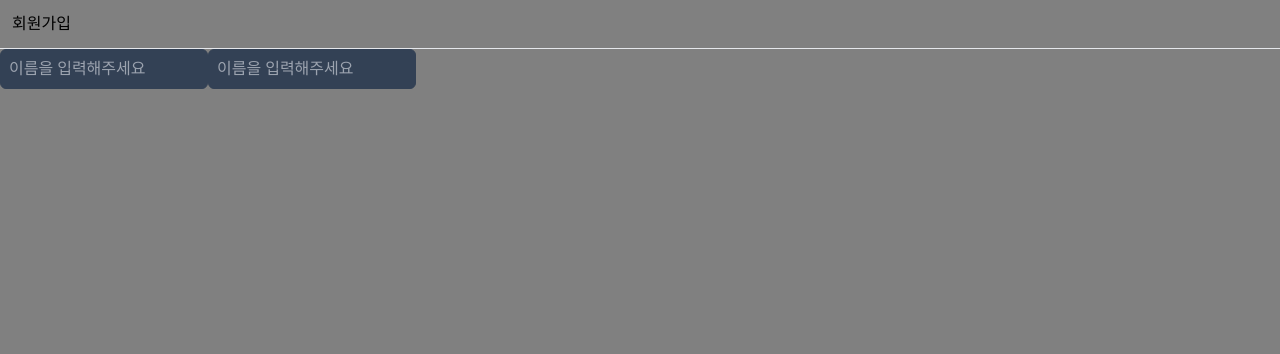
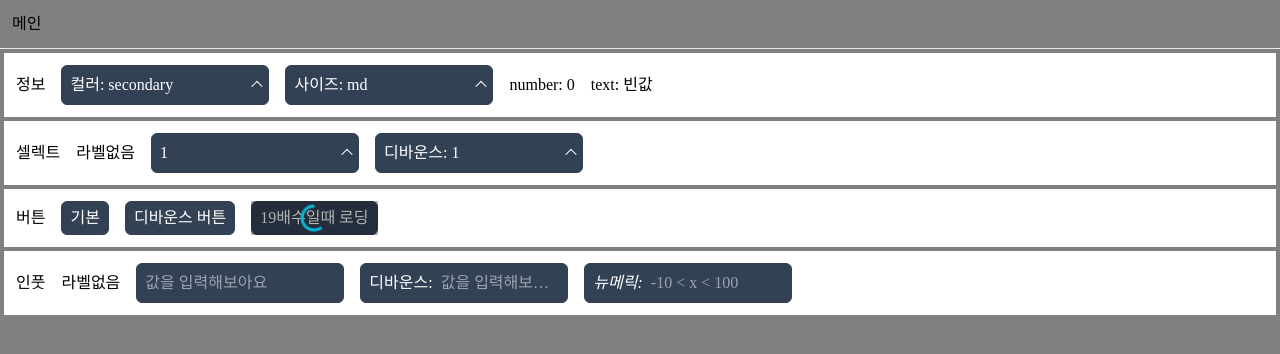
Before and after one commit to uiwwsw/broong, a React (Vite) app: page / in a window 1280 px wide. Shown: the top 354 px of the page. Built offline with nearby package versions, Linux system fonts and the light colour scheme; a web font is replaced by a local one.

Commit message:
fix: rollback

```diff
--- a/src/App.tsx
+++ b/src/App.tsx
@@ -2,7 +2,7 @@
 // import viteLogo from '/vite.svg'
 
 import DefaultLayout from '@/DefaultLayout';
-import Form from '@/Form';
+import Main from '@/Main';
 import NormalLayout from '@/NormalLayout';
 import NotFound from '@/NotFound';
 import { BrowserRouter as Router, Route, Routes } from 'react-router-dom';
@@ -12,7 +12,7 @@ const App = () => {
     <Router>
       <Routes>
         <Route element={<DefaultLayout />}>
-          <Route path="/" element={<Form />} />
+          <Route path="/" element={<Main />} />
         </Route>
         <Route element={<NormalLayout />}>
           <Route path="*" element={<NotFound />} />
--- a/src/components/Validator.tsx
+++ b/src/components/Validator.tsx
@@ -6,7 +6,7 @@ interface ValidatorProps {
   validate: (value: string) => boolean | Promise<boolean>;
   debounce?: number;
 }
-const Validator = ({ debounce, validate, children }: ValidatorProps) => {
+const Validator = ({ validate, children }: ValidatorProps) => {
   const [result, setResult] = useState(false);
   const handleChange = async (e: ChangeEvent<HTMLInputElement>) => {
     setResult(await validate(e.target.value));
```
